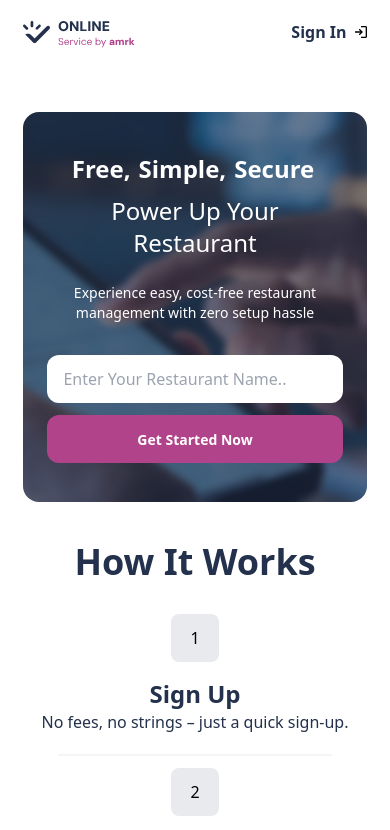
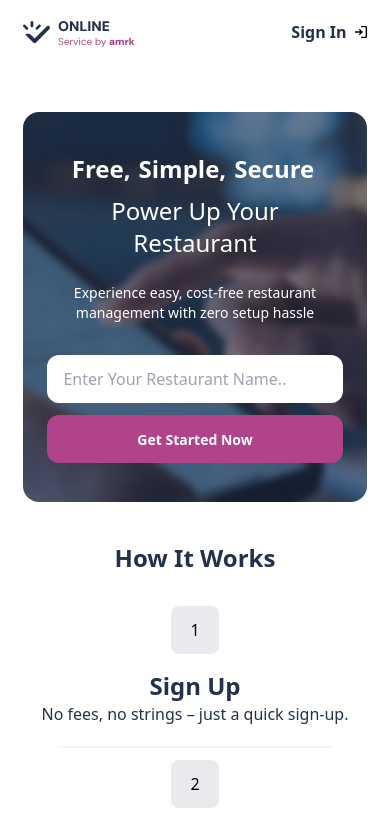
Before and after one commit to muhammadnagy99/amrk-online, a Next.js app: page / in a window 390 px wide. Shown: the top 830 px of the page. Built offline with nearby package versions, Linux system fonts and the light colour scheme.

Commit message:
Home Page

```diff
--- a/src/app/page.tsx
+++ b/src/app/page.tsx
@@ -53,7 +53,7 @@ export default function Home() {
         </div>
 
         <div className="flex flex-col gap-8 md:gap-16">
-          <h2 className="text-center text-4xl text-primText font-semibold">
+          <h2 className="text-center text-2xl md:text-4xl text-primText font-semibold">
             How It Works
           </h2>
 
```
